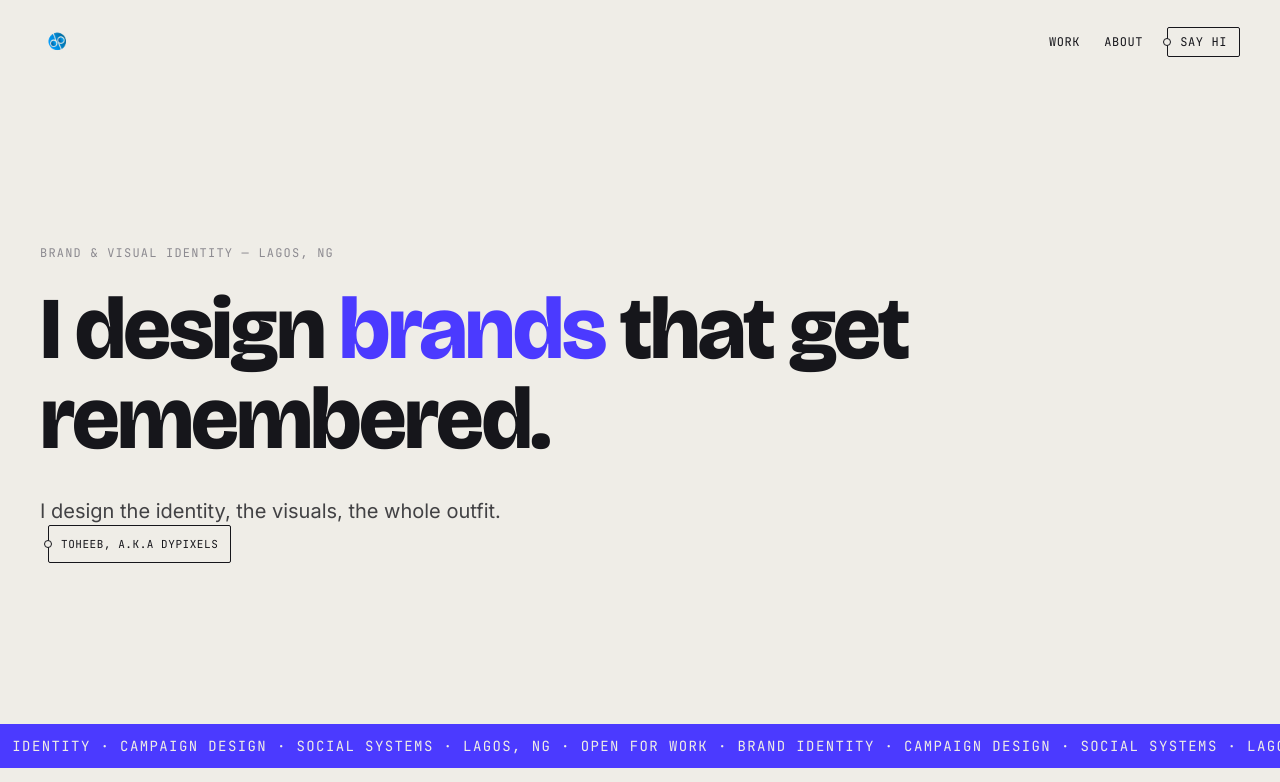
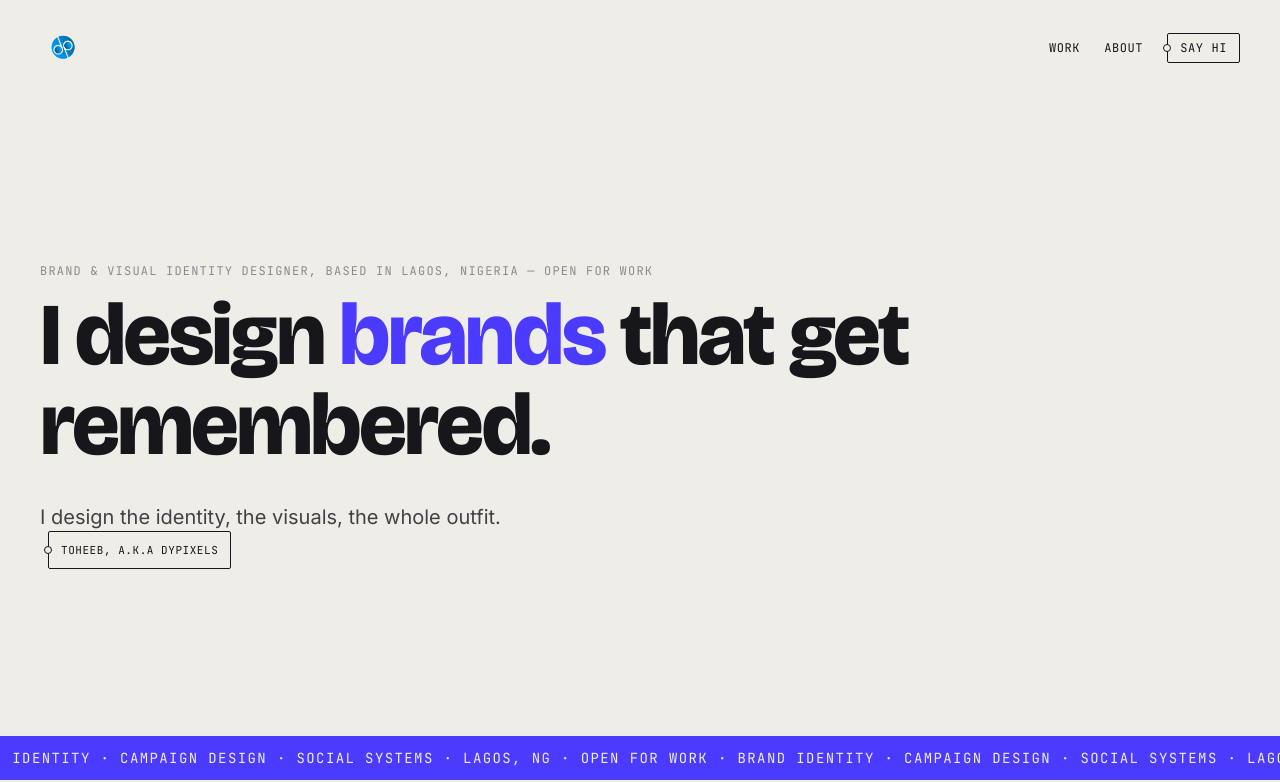
Before and after one commit to Toheeb6139/dypixels, a Next.js app: page / in a window 1280 px wide. Shown: the top 782 px of the page. Built offline with nearby package versions, Linux system fonts and the light colour scheme; no server answers; the database is empty.

Commit message:
Add files via upload

```diff
--- a/app/page.tsx
+++ b/app/page.tsx
@@ -19,8 +19,8 @@ export default async function Home() {
 
       {/* Hero — the thesis of the page */}
       <section className="min-h-[80vh] flex flex-col justify-center px-6 md:px-10">
-        <p className="font-mono text-xs uppercase tracking-widest text-mute mb-5 md:mb-6">
-          Brand &amp; Visual Identity — Lagos, NG
+        <p className="font-mono text-xs uppercase tracking-widest text-mute mb-2 md:mb-3">
+          Brand &amp; visual identity designer, based in Lagos, Nigeria — open for work
         </p>
 
         {/* Mobile: forced 4-line break. Desktop: natural flow */}
--- a/components/Nav.tsx
+++ b/components/Nav.tsx
@@ -12,9 +12,9 @@ export function Nav() {
         <Image
           src="/logo-mark.png"
           alt="dypixels"
-          width={36}
-          height={36}
-          className="h-8 w-8 sm:h-9 sm:w-9"
+          width={48}
+          height={48}
+          className="h-10 w-10 sm:h-12 sm:w-12"
           priority
         />
       </Link>
```
Also changed, not shown: 1 other file (tests, documents, lock files or other folders).
